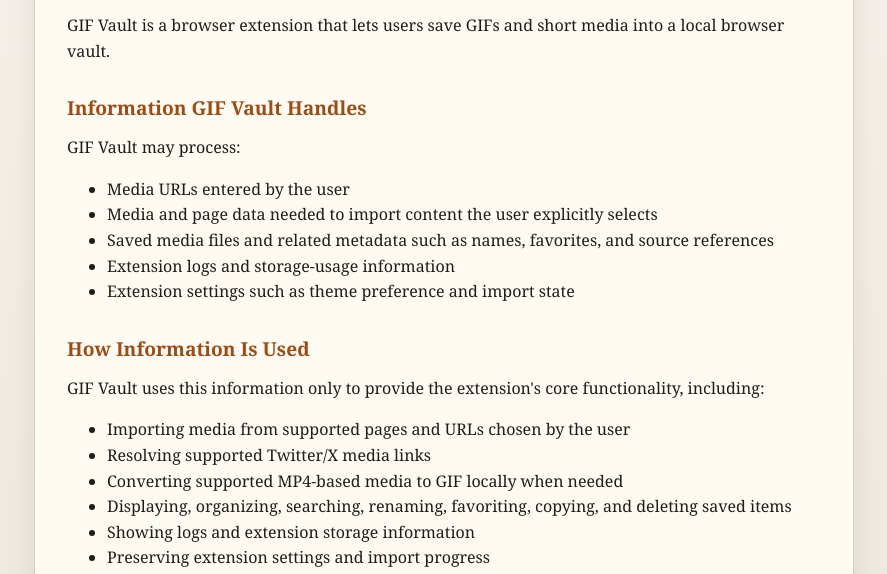
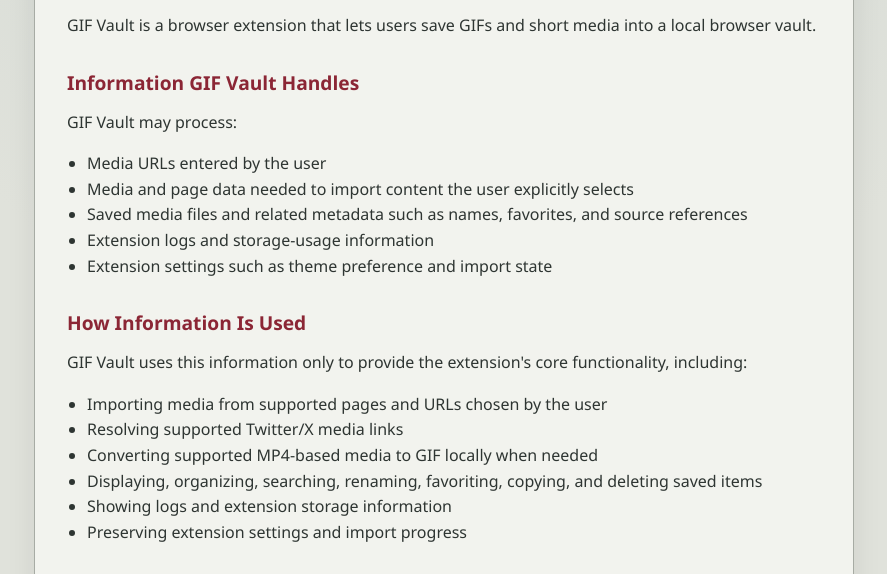
Before and after one commit to linnathoncode/GIF-Vault, a browser extension: page docs/privacy-policy.html in a window 1280 px wide. Shown: the part 195-769 px from the top of the page, without its empty margins (196-1083 px from the left). Drawn offline with Linux system fonts and the light colour scheme.

Commit message:
Match privacy policy page to light theme

```diff
--- a/docs/privacy-policy.html
+++ b/docs/privacy-policy.html
@@ -6,34 +6,28 @@
   <title>Privacy Policy for GIF Vault</title>
   <style>
     :root {
-      color-scheme: light dark;
-      --bg: #f5f1ea;
-      --card: #fffaf2;
-      --text: #1f1d1a;
-      --muted: #5d574f;
-      --border: #d9cdbb;
-      --accent: #9a4d17;
-    }
-
-    @media (prefers-color-scheme: dark) {
-      :root {
-        --bg: #1b1814;
-        --card: #26211b;
-        --text: #f4eee5;
-        --muted: #c7b8a7;
-        --border: #4b4033;
-        --accent: #f2a15a;
-      }
+      color-scheme: light;
+      --bg: #e0e2db;
+      --bg-top: #cfd6d2;
+      --card: #f2f3ee;
+      --text: #2e3532;
+      --muted: #4b5450;
+      --border: #a7aba4;
+      --accent: #8b2635;
     }
 
     * {
       box-sizing: border-box;
     }
 
+    html {
+      background: radial-gradient(circle at top, var(--bg-top), var(--bg) 58%) fixed;
+    }
+
     body {
       margin: 0;
-      font-family: Georgia, "Times New Roman", serif;
-      background: linear-gradient(180deg, var(--bg), #e7dfd3);
+      font-family: "Segoe UI", Tahoma, Geneva, Verdana, sans-serif;
+      background: transparent;
       color: var(--text);
       line-height: 1.6;
     }
@@ -76,6 +70,10 @@
     .meta {
       color: var(--muted);
       margin-top: -0.75rem;
+    }
+
+    ul {
+      padding-left: 1.25rem;
     }
 
     a {
```
